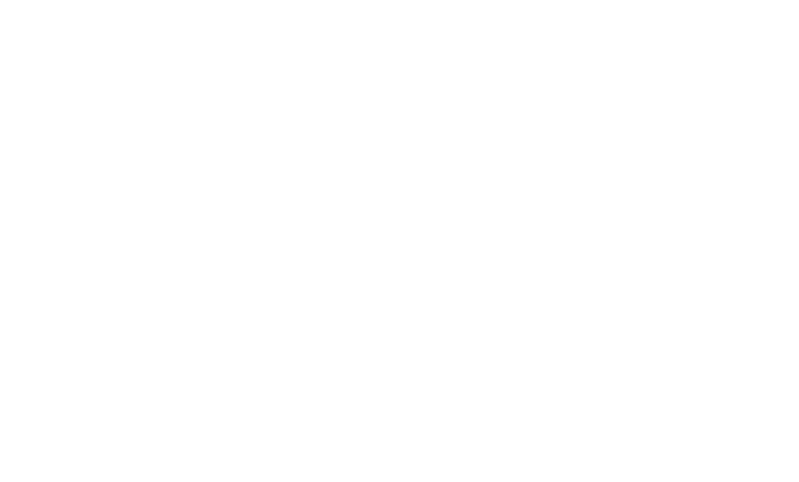
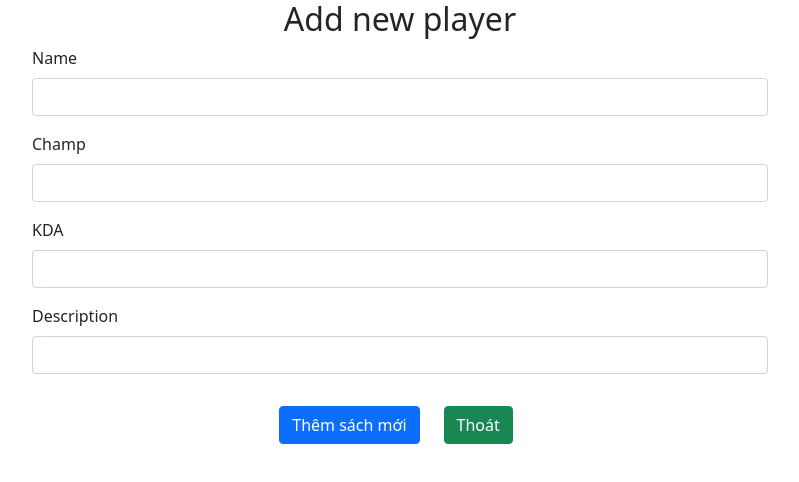
Before and after one commit to tiennv0608/05_Module5_Test, an Angular app: page /players/create in a window 1280 px wide. Before the commit this address led to /. Shown: the top 482 px of the page, without its empty margins (240-1039 px from the left). Built offline with nearby package versions, Linux system fonts and the light colour scheme.

Commit message:
tạo mới thành công

```diff
--- a/src/app/app.module.ts
+++ b/src/app/app.module.ts
@@ -9,6 +9,7 @@
 import { PlayerCreateComponent } from './component/player-create/player-create.component';
 import { PlayerEditComponent } from './component/player-edit/player-edit.component';
 import { PlayerDeleteComponent } from './component/player-delete/player-delete.component';
+import {ReactiveFormsModule} from '@angular/forms';
 
 @NgModule({
   declarations: [
@@ -22,7 +23,8 @@
   imports: [
     BrowserModule,
     AppRoutingModule,
-    HttpClientModule
+    HttpClientModule,
+    ReactiveFormsModule
   ],
   providers: [],
   bootstrap: [AppComponent]
--- a/src/app/component/player-create/player-create.component.html
+++ b/src/app/component/player-create/player-create.component.html
@@ -1 +1,35 @@
-<p>player-create works!</p>
+<div class="container">
+  <div class="row text-center">
+    <div class="col-12">
+      <h2 class="jasmine-banner">Add new player</h2>
+    </div>
+  </div>
+  <div class="row">
+    <div class="col-2"></div>
+    <div class="col-8">
+      <form (ngSubmit)="submit()" [formGroup]="playerGroup">
+        <div class="mb-3">
+          <label for="exampleInputEmail1" class="form-label">Name</label>
+          <input type="text" class="form-control" id="exampleInputEmail1" formControlName="name">
+        </div>
+        <div class="mb-3">
+          <label for="exampleInputEmail2" class="form-label">Champ</label>
+          <input type="text" class="form-control" id="exampleInputEmail2" formControlName="champ">
+        </div>
+        <div class="mb-3">
+          <label for="exampleInputPassword1" class="form-label">KDA</label>
+          <input type="text" class="form-control" id="exampleInputPassword1" formControlName="kda">
+        </div>
+        <div class="mb-3">
+          <label for="exampleInputPassword2" class="form-label">Description</label>
+          <input type="text" class="form-control" id="exampleInputPassword2" formControlName="des">
+        </div>
+        <div class="mb-3 text-center">
+          <button type="submit" class="btn btn-primary m-2">Thêm sách mới</button>
+          <a routerLink="/books" class="btn btn-success m-3">Thoát</a>
+        </div>
+      </form>
+    </div>
+    <div class="col-2"></div>
+  </div>
+</div>
--- a/src/app/component/player-create/player-create.component.ts
+++ b/src/app/component/player-create/player-create.component.ts
@@ -1,4 +1,7 @@
-import { Component, OnInit } from '@angular/core';
+import {Component, OnInit} from '@angular/core';
+import {FormControl, FormGroup} from '@angular/forms';
+import {PlayerService} from '../../service/player.service';
+import {Router} from '@angular/router';
 
 @Component({
   selector: 'app-player-create',
@@ -7,9 +10,29 @@
 })
 export class PlayerCreateComponent implements OnInit {
 
-  constructor() { }
+  playerGroup: FormGroup = new FormGroup({});
+
+  constructor(private playerService: PlayerService,
+              private router: Router) {
+  }
 
   ngOnInit(): void {
+    this.playerGroup = new FormGroup({
+      name: new FormControl(),
+      champ: new FormControl(),
+      kda: new FormControl(),
+      des: new FormControl()
+    });
+  }
+
+  submit() {
+    const player = this.playerGroup.value;
+    this.playerService.create(player).subscribe(() => {
+      alert('Created successful!');
+      this.router.navigate(['players']);
+    }, error => {
+      console.log(error);
+    });
   }
 
 }
```
Also changed, not shown: src/app/app-routing.module.ts (+16 -0 lines).
